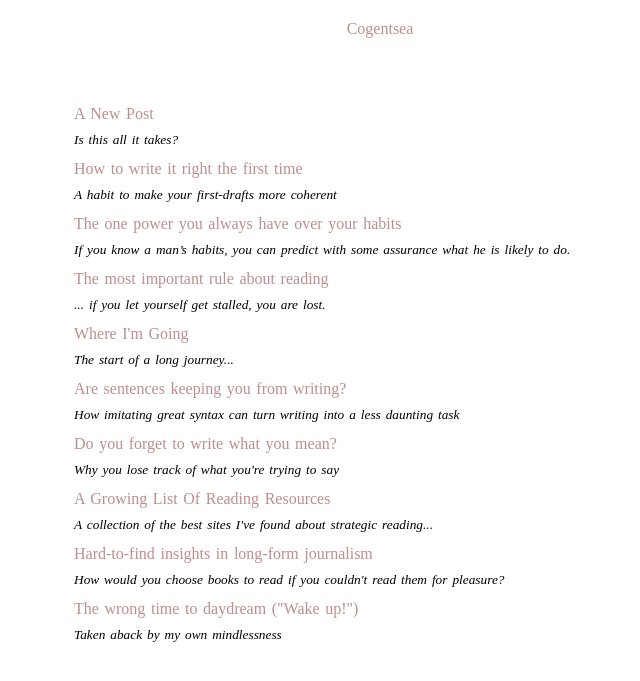
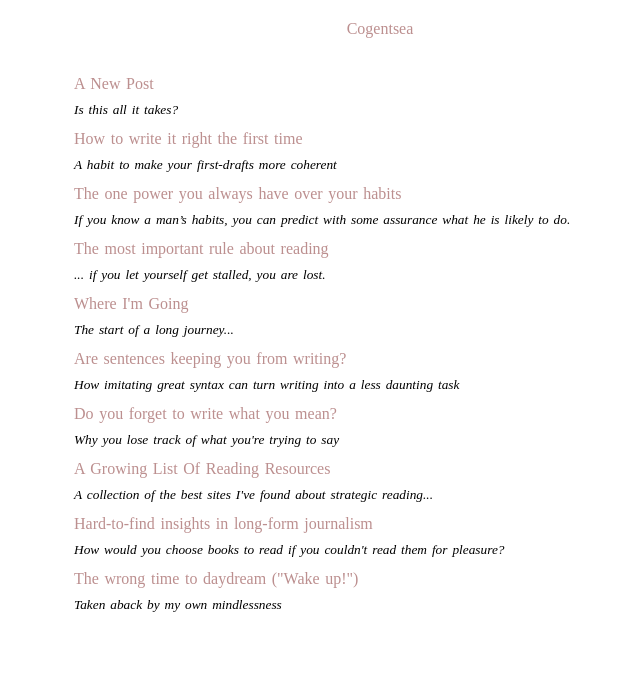
Before and after one commit to jacksoncusick/cogentsea, a Jekyll site: the page built from index.html, in a window 1280 px wide. Shown: the top 681 px of the page, without its empty margins (260-900 px from the left). Built offline with Jekyll 4.4.1, drawn with Linux system fonts in a browser that asks for light colours; some web fonts are replaced; the list of posts is cut into pages by our own code.

Commit message:
Update og_main.css

```diff
--- a/stylesheets/og_main.css
+++ b/stylesheets/og_main.css
@@ -40,8 +40,8 @@ h1 {
 	font-style: bold;
 	line-height: 1.1;
 	margin: .25em 0;
-	margin-top: 1em;
-	margin-bottom: 1em;
+	margin-top: .5em;
+	margin-bottom: .5em;
 	font-weight: 700;
 }
 h2 {
```
